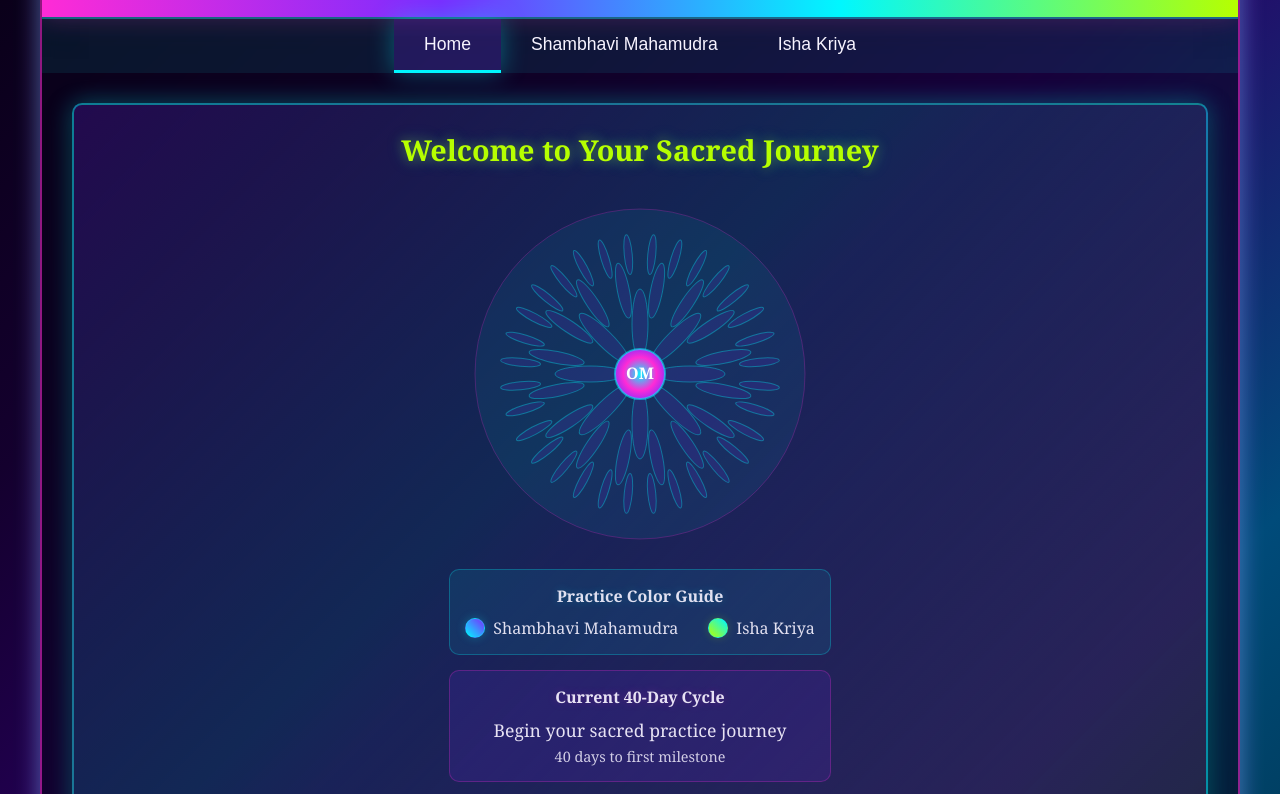
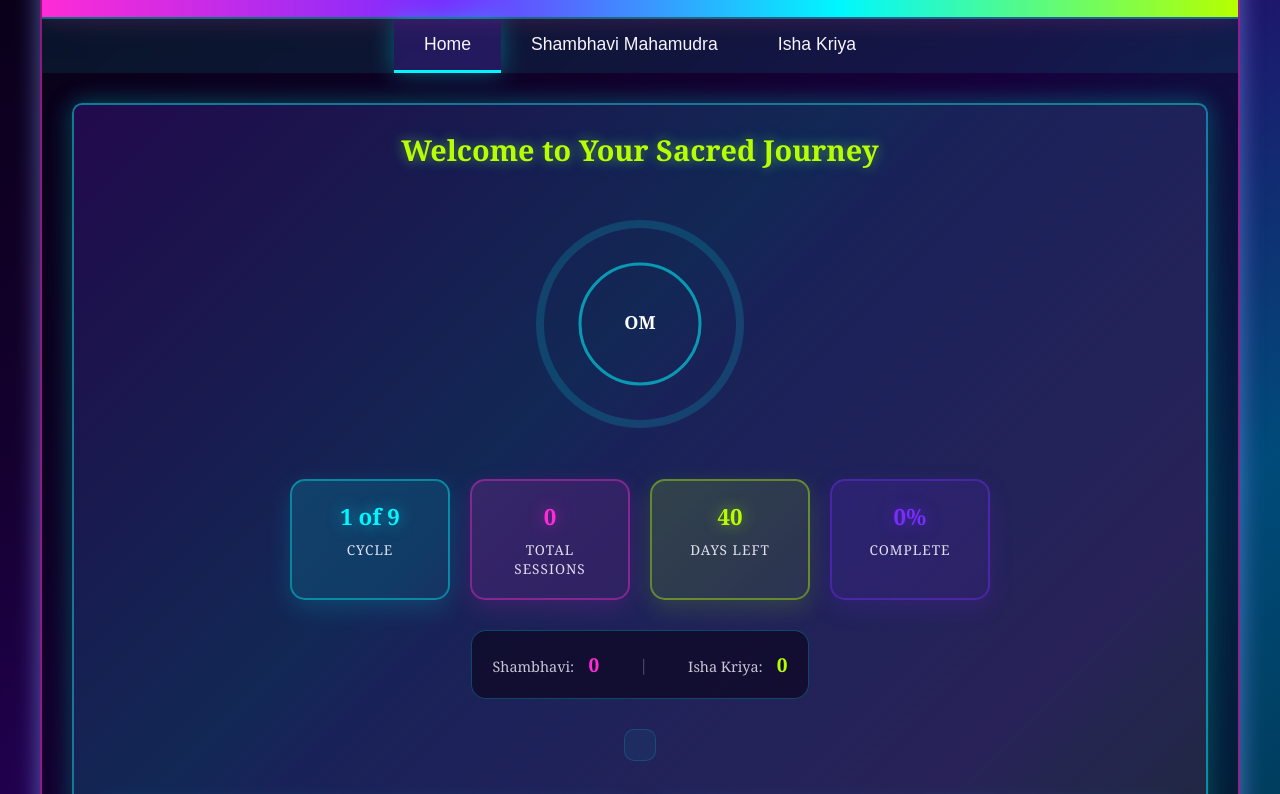
Before and after one commit to IainAmosMelchizedek/yoga-sadhana-tracker, a plain HTML site: page index.html in a window 1280 px wide. Shown: the part 134-928 px from the top of the page. Drawn offline with Linux system fonts and the light colour scheme.

Commit message:
Enhance progress dashboard and session metrics
Refactor progress display and session tracking in the HTML and JavaScript.

```diff
--- a/index.html
+++ b/index.html
@@ -383,75 +383,69 @@
           <h2 class="practice-title">Welcome to Your Sacred Journey</h2>
 
           <div class="mandala-container">
-            <svg id="lotus-mandala" width="350" height="350" viewBox="0 0 350 350">
-              <!-- Background circle for depth -->
-              <circle cx="175" cy="175" r="165" fill="rgba(0, 247, 255, 0.06)" stroke="rgba(255, 43, 214, 0.22)" stroke-width="1"/>
+            <div class="progress-dashboard" style="display: flex; flex-direction: column; align-items: center; gap: 30px;">
 
-              <!-- Outer petals ring (Year cycle - 32 petals) -->
-              <g id="outer-petals" transform="translate(175,175)"></g>
+              <!-- Simplified Progress Ring -->
+              <div class="cycle-ring-container" style="position: relative; width: 250px; height: 250px;">
+                <svg id="progress-rings" width="250" height="250" viewBox="0 0 250 250">
+                  <!-- Background ring -->
+                  <circle cx="125" cy="125" r="100" fill="none" stroke="rgba(0,247,255,0.15)" stroke-width="8"/>
 
-              <!-- Middle petals ring (108-day milestone - 16 petals) -->
-              <g id="middle-petals" transform="translate(175,175)"></g>
+                  <!-- Progress arc (will be drawn by JavaScript) -->
+                  <g id="progress-arcs"></g>
 
-              <!-- Inner petals ring (40-day cycle - 8 petals) -->
-              <g id="inner-petals" transform="translate(175,175)"></g>
+                  <!-- Clean center -->
+                  <circle cx="125" cy="125" r="60" fill="url(#centerGradient)" stroke="rgba(0,247,255,.55)" stroke-width="3"/>
+                  <text x="125" y="130" text-anchor="middle" fill="#FFFFFF" font-size="18" font-weight="bold">OM</text>
+                </svg>
+              </div>
 
-              <!-- Sacred center -->
-              <circle cx="175" cy="175" r="25" fill="url(#centerGradient)" stroke="rgba(0,247,255,.55)" stroke-width="2"/>
-              <text x="175" y="180" text-anchor="middle" fill="#FFFFFF" font-size="16" font-weight="bold">OM</text>
+              <!-- Essential Stats Only -->
+              <div class="essential-stats" style="display: grid; grid-template-columns: 1fr 1fr 1fr 1fr; gap: 20px; width: 100%; max-width: 700px;">
 
-              <!-- Gradient definitions -->
-              <defs>
-                <radialGradient id="centerGradient" cx="50%" cy="50%" r="60%">
-                  <stop offset="0%" style="stop-color:#00F7FF;stop-opacity:1" />
-                  <stop offset="55%" style="stop-color:#FF2BD6;stop-opacity:1" />
-                  <stop offset="100%" style="stop-color:#7A2CFF;stop-opacity:1" />
-                </radialGradient>
+                <!-- Current Cycle of Year -->
+                <div class="stat-card" style="background: linear-gradient(135deg, rgba(0,247,255,.15) 0%, rgba(0,247,255,.08) 100%); border: 2px solid rgba(0,247,255,.4); border-radius: 15px; padding: 20px; text-align: center; box-shadow: 0 8px 25px rgba(0,247,255,.15);">
+                  <div class="stat-number" id="year-cycle-info" style="font-size: 1.4em; font-weight: bold; color: var(--neon-cyan); margin-bottom: 8px; text-shadow: 0 0 15px rgba(0,247,255,.5);">1 of 9</div>
+                  <div class="stat-label" style="font-size: 0.85em; color: rgba(247,243,255,.9); text-transform: uppercase; letter-spacing: 1px;">Cycle</div>
+                </div>
 
-                <linearGradient id="shambhaviGradient" x1="0%" y1="0%" x2="100%" y2="100%">
-                  <stop offset="0%" style="stop-color:#00F7FF;stop-opacity:0.95" />
-                  <stop offset="100%" style="stop-color:#7A2CFF;stop-opacity:0.95" />
-                </linearGradient>
+                <!-- Total Combined Sessions -->
+                <div class="stat-card" style="background: linear-gradient(135deg, rgba(255,43,214,.15) 0%, rgba(255,43,214,.08) 100%); border: 2px solid rgba(255,43,214,.4); border-radius: 15px; padding: 20px; text-align: center; box-shadow: 0 8px 25px rgba(255,43,214,.15);">
+                  <div class="stat-number" id="total-sessions" style="font-size: 1.4em; font-weight: bold; color: var(--neon-pink); margin-bottom: 8px; text-shadow: 0 0 15px rgba(255,43,214,.5);">0</div>
+                  <div class="stat-label" style="font-size: 0.85em; color: rgba(247,243,255,.9); text-transform: uppercase; letter-spacing: 1px;">Total Sessions</div>
+                </div>
 
-                <linearGradient id="ishaGradient" x1="0%" y1="0%" x2="100%" y2="100%">
-                  <stop offset="0%" style="stop-color:#B6FF00;stop-opacity:0.95" />
-                  <stop offset="100%" style="stop-color:#00F7FF;stop-opacity:0.95" />
-                </linearGradient>
+                <!-- Days Remaining -->
+                <div class="stat-card" style="background: linear-gradient(135deg, rgba(182,255,0,.15) 0%, rgba(182,255,0,.08) 100%); border: 2px solid rgba(182,255,0,.4); border-radius: 15px; padding: 20px; text-align: center; box-shadow: 0 8px 25px rgba(182,255,0,.15);">
+                  <div class="stat-number" id="days-remaining" style="font-size: 1.4em; font-weight: bold; color: var(--neon-lime); margin-bottom: 8px; text-shadow: 0 0 15px rgba(182,255,0,.5);">40</div>
+                  <div class="stat-label" style="font-size: 0.85em; color: rgba(247,243,255,.9); text-transform: uppercase; letter-spacing: 1px;">Days Left</div>
+                </div>
 
-                <filter id="glow">
-                  <feGaussianBlur stdDeviation="2.6" result="coloredBlur"/>
-                  <feMerge>
-                    <feMergeNode in="coloredBlur"/>
-                    <feMergeNode in="SourceGraphic"/>
-                  </feMerge>
-                </filter>
-              </defs>
-            </svg>
-
-            <!-- Cycle Information Display -->
-            <div class="cycle-info" style="margin-top: 20px; text-align: center;">
-              <!-- Color Legend -->
-              <div class="color-legend" style="background: rgba(0, 247, 255, 0.08); padding: 15px; border-radius: 10px; margin-bottom: 15px; border: 1px solid rgba(0,247,255,.25);">
-                <h4 style="color: rgba(247,243,255,.9); margin-bottom: 10px; text-shadow: 0 0 10px rgba(0,247,255,.22);">Practice Color Guide</h4>
-                <div style="display: flex; justify-content: center; gap: 30px; flex-wrap: wrap;">
-                  <div style="display: flex; align-items: center;">
-                    <div style="width: 20px; height: 20px; background: linear-gradient(45deg, #00F7FF, #7A2CFF); border-radius: 50%; margin-right: 8px; border: 1px solid rgba(0,247,255,.35); box-shadow: 0 0 10px rgba(0,247,255,.25);"></div>
-                    <span style="color: rgba(247,243,255,.9);">Shambhavi Mahamudra</span>
-                  </div>
-                  <div style="display: flex; align-items: center;">
-                    <div style="width: 20px; height: 20px; background: linear-gradient(45deg, #B6FF00, #00F7FF); border-radius: 50%; margin-right: 8px; border: 1px solid rgba(0,247,255,.35); box-shadow: 0 0 10px rgba(182,255,0,.18);"></div>
-                    <span style="color: rgba(247,243,255,.9);">Isha Kriya</span>
-                  </div>
+                <!-- Progress Percentage -->
+                <div class="stat-card" style="background: linear-gradient(135deg, rgba(122,44,255,.15) 0%, rgba(122,44,255,.08) 100%); border: 2px solid rgba(122,44,255,.4); border-radius: 15px; padding: 20px; text-align: center; box-shadow: 0 8px 25px rgba(122,44,255,.15);">
+                  <div class="stat-number" id="cycle-percentage" style="font-size: 1.4em; font-weight: bold; color: var(--neon-violet); margin-bottom: 8px; text-shadow: 0 0 15px rgba(122,44,255,.5);">0%</div>
+                  <div class="stat-label" style="font-size: 0.85em; color: rgba(247,243,255,.9); text-transform: uppercase; letter-spacing: 1px;">Complete</div>
                 </div>
               </div>
 
-              <div class="current-cycle" style="background: rgba(122,44,255,.12); padding: 15px; border-radius: 10px; margin-bottom: 15px; border: 1px solid rgba(255,43,214,.25);">
-                <h4 style="color: rgba(247,243,255,.92); margin-bottom: 10px; text-shadow: 0 0 10px rgba(255,43,214,.22);">Current 40-Day Cycle</h4>
-                <div id="cycle-progress" style="color: rgba(247,243,255,.92); font-size: 1.1em;"></div>
-                <div id="days-remaining" style="color: rgba(247,243,255,.82); font-size: 0.9em; margin-top: 5px;"></div>
+              <!-- Practice Breakdown (Simplified) -->
+              <div class="practice-breakdown" style="display: flex; gap: 40px; justify-content: center; align-items: center; background: rgba(10,2,24,.6); padding: 20px; border-radius: 15px; border: 1px solid rgba(0,247,255,.25);">
+                <div class="practice-detail">
+                  <span style="color: rgba(247,243,255,.8); font-size: 0.9em; margin-right: 10px;">Shambhavi:</span>
+                  <span id="shambhavi-count" style="font-size: 1.2em; font-weight: bold; color: var(--neon-pink);">0</span>
+                </div>
+                <div style="color: rgba(247,243,255,.3);">|</div>
+                <div class="practice-detail">
+                  <span style="color: rgba(247,243,255,.8); font-size: 0.9em; margin-right: 10px;">Isha Kriya:</span>
+                  <span id="isha-count" style="font-size: 1.2em; font-weight: bold; color: var(--neon-lime);">0</span>
+                </div>
               </div>
 
-              <div class="mandala-achievements" style="min-height: 60px;"></div>
+              <!-- Simple Progress Message -->
+              <div class="progress-message" style="text-align: center; max-width: 500px; padding: 15px; background: rgba(0,247,255,.05); border-radius: 10px; border: 1px solid rgba(0,247,255,.15);">
+                <div id="status-message" style="color: rgba(247,243,255,.85); font-size: 1em; line-height: 1.4;"></div>
+              </div>
+
             </div>
           </div>
 
@@ -995,10 +989,10 @@
             shambhaviPetal.setAttribute('fill', 'url(#shambhaviGradient)');
             shambhaviPetal.setAttribute('filter', 'url(#glow)');
           } else {
-            shambhaviPetal.setAttribute('fill', `rgba(0, 247, 255, ${0.35 + petalPracticeData.shambhaviRatio * 0.5})`);
+            shambhaviPetal.setAttribute('fill', `rgba(255, 43, 214, ${0.35 + petalPracticeData.shambhaviRatio * 0.5})`);
           }
 
-          shambhaviPetal.setAttribute('stroke', '#00F7FF');
+          shambhaviPetal.setAttribute('stroke', '#FF2BD6');
           shambhaviPetal.setAttribute('stroke-width', petalPracticeData.shambhaviRatio >= 0.8 ? '2' : '1');
           g.appendChild(shambhaviPetal);
         }
@@ -1041,20 +1035,26 @@
       const allDates = [...new Set([...shambhaviSessions, ...ishaSessions].map(s => s.date))].sort();
       const relevantDates = allDates.slice(startDay - 1, startDay - 1 + relevantDays);
 
-      let shambhaviDays = 0;
-      let ishaDays = 0;
+      let shambhaviSessionCount = 0;
+      let ishaSessionCount = 0;
 
+      // Count actual sessions (not just days)
       relevantDates.forEach(date => {
         const shambhaviCount = shambhaviSessions.filter(s => s.date === date).length;
         const ishaCount = ishaSessions.filter(s => s.date === date).length;
 
-        if (shambhaviCount > 0) shambhaviDays++;
-        if (ishaCount > 0) ishaDays++;
+        shambhaviSessionCount += shambhaviCount;
+        ishaSessionCount += ishaCount;
       });
 
+      // Calculate ratios based on expected sessions per day
+      // Shambhavi: 2 sessions per day, Isha: 1 session per day
+      const expectedShambhaviSessions = relevantDays * 2;
+      const expectedIshaSessions = relevantDays * 1;
+
       return {
-        shambhaviRatio: relevantDays > 0 ? shambhaviDays / maxDays : 0,
-        ishaRatio: relevantDays > 0 ? ishaDays / maxDays : 0
+        shambhaviRatio: expectedShambhaviSessions > 0 ? Math.min(1, shambhaviSessionCount / expectedShambhaviSessions) : 0,
+        ishaRatio: expectedIshaSessions > 0 ? Math.min(1, ishaSessionCount / expectedIshaSessions) : 0
       };
     }
 
```
